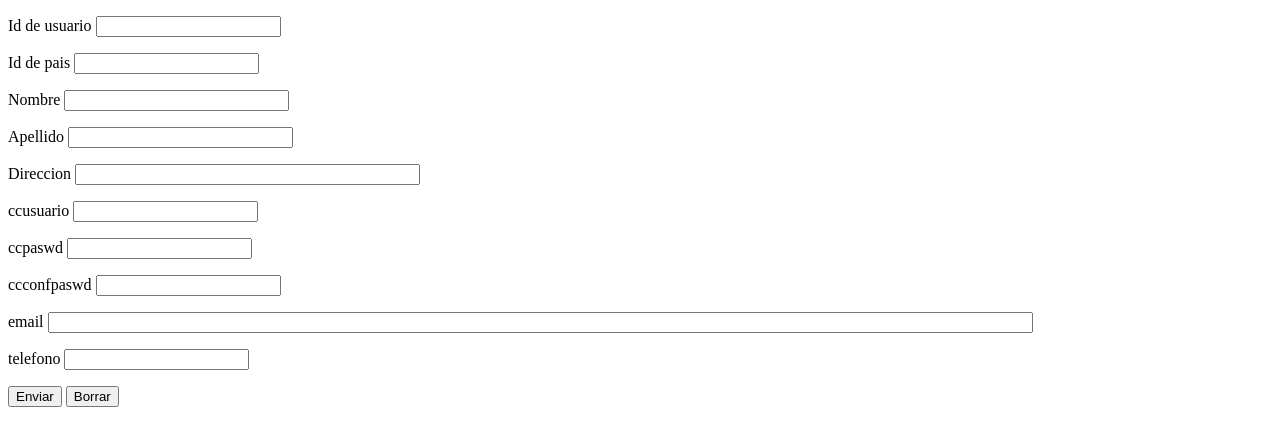
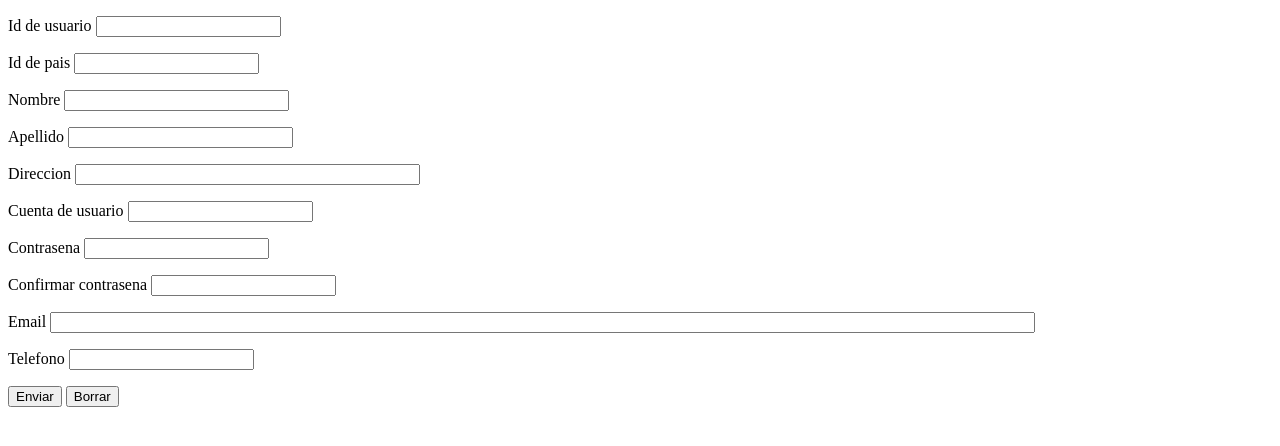
Before and after one commit to carlosdpg/Taller5, a plain HTML site: page chcusuarios.html in a window 1280 px wide. Drawn offline with Linux system fonts and the light colour scheme.

Commit message:
chcusuariosUPD1

```diff
--- a/chcusuarios.html
+++ b/chcusuarios.html
@@ -10,11 +10,11 @@
             <p>Nombre <input type="text" id="nombreinp" size="25"></p>
             <p>Apellido <input type="text" id="apellidoinp" size="25"></p>
             <p>Direccion <input type="text" id="direccioninp" size="40"></p>
-            <p>ccusuario <input type="text" id="ccusuarioinp" size="20"></p>
-            <p>ccpaswd <input type="text" id="ccpaswdinp" size="20"></p>
-            <p>ccconfpaswd <input type="text" id="ccconfpaswdinp" size="20"></p>
-            <p>email <input type="text" id="emailinp" size="120"></p>
-            <p>telefono <input type="text" id="telefonoinp" size="20"></p>
+            <p>Cuenta de usuario <input type="text" id="ccusuarioinp" size="20"></p>
+            <p>Contrasena <input type="text" id="ccpaswdinp" size="20"></p>
+            <p>Confirmar contrasena <input type="text" id="ccconfpaswdinp" size="20"></p>
+            <p>Email <input type="text" id="emailinp" size="120"></p>
+            <p>Telefono <input type="text" id="telefonoinp" size="20"></p>
             <p>
                 <input type="submit" value="Enviar">
                 <input type="reset" value="Borrar">
```
